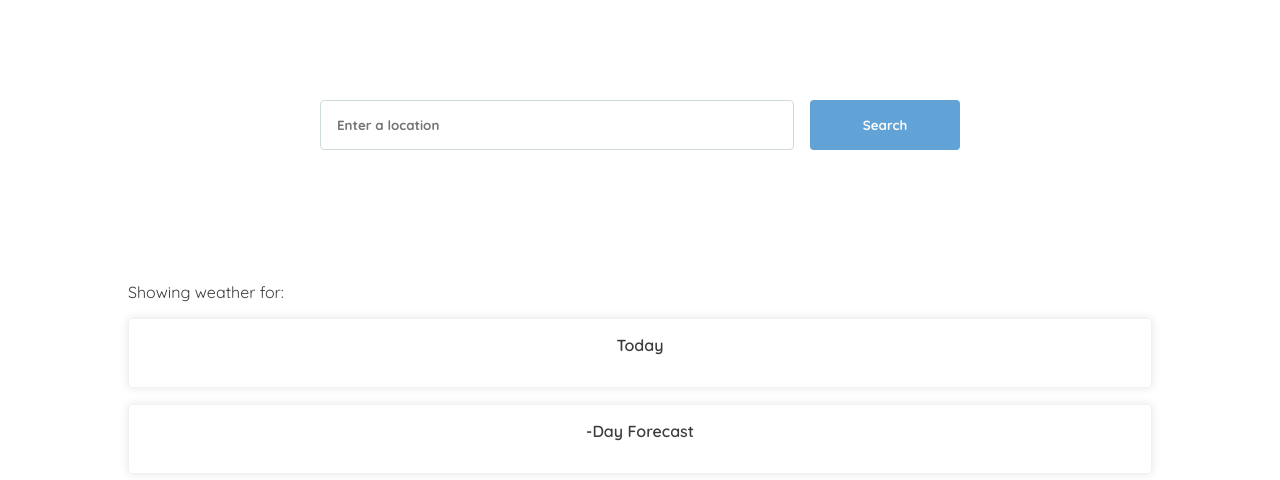
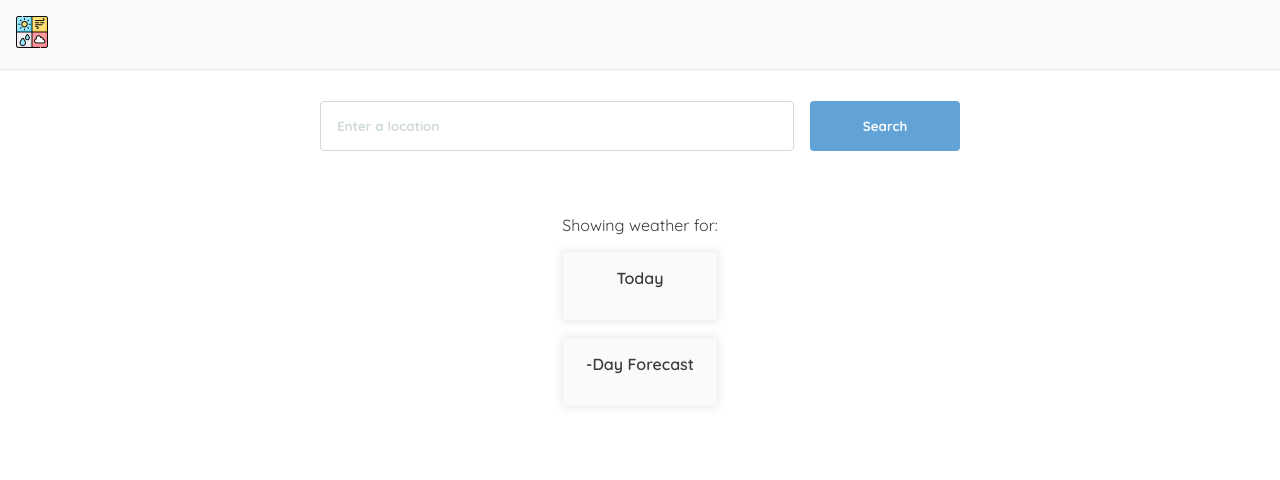
Before and after one commit to aapujji/weather-app, a website built with webpack: page src/template.html in a window 1280 px wide. Built offline with nearby package versions, Linux system fonts and the light colour scheme; no server answers.

Commit message:
final style changes; made app responsive

```diff
--- a/package.json
+++ b/package.json
@@ -23,6 +23,7 @@
     "css-loader": "^7.1.2",
     "html-loader": "^5.1.0",
     "html-webpack-plugin": "^5.6.3",
+    "mini-css-extract-plugin": "^2.9.3",
     "style-loader": "^4.0.0",
     "webpack": "^5.101.0",
     "webpack-cli": "^6.0.1",
--- a/src/css/app.css
+++ b/src/css/app.css
@@ -1,5 +1,7 @@
 :root {
-    /* icons from https://www.flaticon.com/authors/iconixar */
+    /* icons from https://www.flaticon.com/authors/iconixar
+    <a href="https://www.flaticon.com/free-icons/meteorology" title="meteorology icons">Meteorology icons created by Freepik - Flaticon</a>
+    */
 
     /* spacing */
     --spacing: 1rem;
@@ -54,6 +56,7 @@ input {
 
     &::placeholder {
         font-weight: 700;
+        color: var(--mediumGrey);
     }
 }
 
@@ -64,28 +67,40 @@ button {
     border: 0;
 }
 
-.search-module {
+.container {
     display: grid;
     grid-template-columns: repeat(12, 1fr);
-    grid-template-rows: repeat(5, 1fr);
+}
+
+.header {
+    background-color: var(--white);
+    box-shadow: 0 2px var(--lightGrey);
+    border-bottom: 1px solid var(--lightGrey);
+    grid-column: 1 / 13;
+    padding: var(--spacing);
+
+    img {
+        width: 2rem;
+    }
+}
+
+.search-module {
+    grid-column: 1 / 13;
+    padding: calc(var(--spacing)*2);
 
     .search-bar {
         display: flex;
-        grid-column: 4 / 10;
-        grid-row: 3 / 4;
+        flex-direction: column;
         gap: var(--spacing);
     }
 
     input[type=text] {
         padding: var(--spacing);
-        grid-column: 1 / 5;
-        flex-grow: 1;
-        flex-shrink: 0;
+        flex: 1;
     }
 
     button {
         padding: var(--spacing);
-        grid-column: 5 / 6;
         min-width: 150px;
         color: var(--white);
         background-color: var(--blue);
@@ -102,13 +117,15 @@ button {
 
 .main-weather-content {
     display: grid;
+    grid-column: 1 / 13;
     gap: var(--spacing);
-    max-width: 1024px;
     margin: calc(var(--spacing)*2) auto;
+    padding: 0 var(--spacing);
 }
 
-.todays-weather,
-.forecast {
+.today-content,
+.forecast-content {
+    background-color: var(--white);
     border: 1px solid var(--lightGrey);
     padding: var(--spacing);
     border-radius: var(--borderRadius);
@@ -122,6 +139,7 @@ button {
 
 .todays-weather {
     .weather-module {
+        grid-template-columns: repeat(5, 1fr);
         border: 0;
         padding: 0;
 
@@ -133,14 +151,18 @@ button {
 
 .forecast-modules {
     display: grid;
-    grid-template-columns: repeat(7, 1fr);
+    grid-template-columns: repeat(6, 1fr);
+
+    > * {
+        grid-column: span 6;
+    }
 }
 
 .weather-module {
     display: grid;
     grid-template-columns: repeat(5, 1fr);
     justify-items: center;
-    border-right: 1px solid var(--lightGrey);
+    border-bottom: 1px solid var(--lightGrey);
     padding: var(--spacing);
 
     &:last-child {
@@ -148,7 +170,7 @@ button {
     }
 
     > * {
-        grid-column: 3 / 4;
+        grid-column: 1 / 6;
     }
 
     h3 {
@@ -157,6 +179,7 @@ button {
 
     img {
         width: 45%;
+        max-width: 150px;
         padding-bottom: calc(var(--spacing)/2);
     }
 }
@@ -174,3 +197,45 @@ button {
         flex: 1;
     }
 }
+
+@media (min-width: 767px) {
+    .search-module {
+        grid-column: 4 / 10;
+        padding: calc(var(--spacing)*2) 0;
+        .search-bar {
+            flex-direction: row;
+        }
+
+        input {
+            flex-grow: 1;
+            flex-shrink: 0;
+        }
+    }
+
+    .main-weather-content {
+        max-width: 1440px;
+    }
+
+    .forecast-modules {
+        > * {
+            grid-column: span 2;
+        }
+    }
+
+    .weather-module {
+        border-right: 1px solid var(--lightGrey);
+        border-bottom: 0;
+
+        > * {
+            grid-column: 3 / 4;
+        }
+    }
+}
+
+@media (min-width: 1023px) {
+    .forecast-modules {
+        > * {
+            grid-column: span 1;
+        }
+    }
+}
--- a/src/js/modules/data.js
+++ b/src/js/modules/data.js
@@ -5,7 +5,7 @@ async function getWeather(location = "seaford", days = "7") {
     const data = await response.json();
     let todaysWeather = {};
     let forecast = [];
-    for (let i = 0; i <= days; i++) {
+    for (let i = 0; i < days; i++) {
         const day = data.days[i];
         let weather = {
             temp: Math.round(day.temp),
--- a/src/template.html
+++ b/src/template.html
@@ -10,19 +10,24 @@
 </head>
 <body>
     <div class="container">
-        <header class="search-module">
+        <header class="header">
+            <img src="./images/logo.png" alt="Weather App">
+        </header>
+        <div class="search-module">
             <div class="search-bar">
                 <input id="searchLocation" name="searchLocation" type="text" placeholder="Enter a location" />
                 <button type="button">Search</button>
             </div>
-        </header>
+        </div>
         <main class="main-weather-content">
             <p class="location-text">Showing weather for: <span class="location"></span></p>
-            <div class="todays-weather">
+            <div class="today-content">
                 <h2>Today</h2>
+                <div class="todays-weather"></div>
             </div>
-            <div class="forecast">
+            <div class="forecast-content">
                 <h2><span class="days"></span>-Day Forecast</h2>
+                <div class="forecast"></div>
             </div>
         </main>
     </div>
--- a/webpack.common.js
+++ b/webpack.common.js
@@ -13,11 +13,12 @@ module.exports = {
       template: "./src/template.html",
     }),
   ],
+  plugins: [new MiniCssExtractPlugin()],
   module: {
     rules: [
       {
-        test: /\.css$/,
-        use: ['style-loader', 'css-loader'],
+test: /\.css$/i,
+        use: [MiniCssExtractPlugin.loader, "css-loader"],
       },
       {
         test: /\.html$/i,
```
Also changed, not shown: src/images/logo.png (added), 1 other file.
